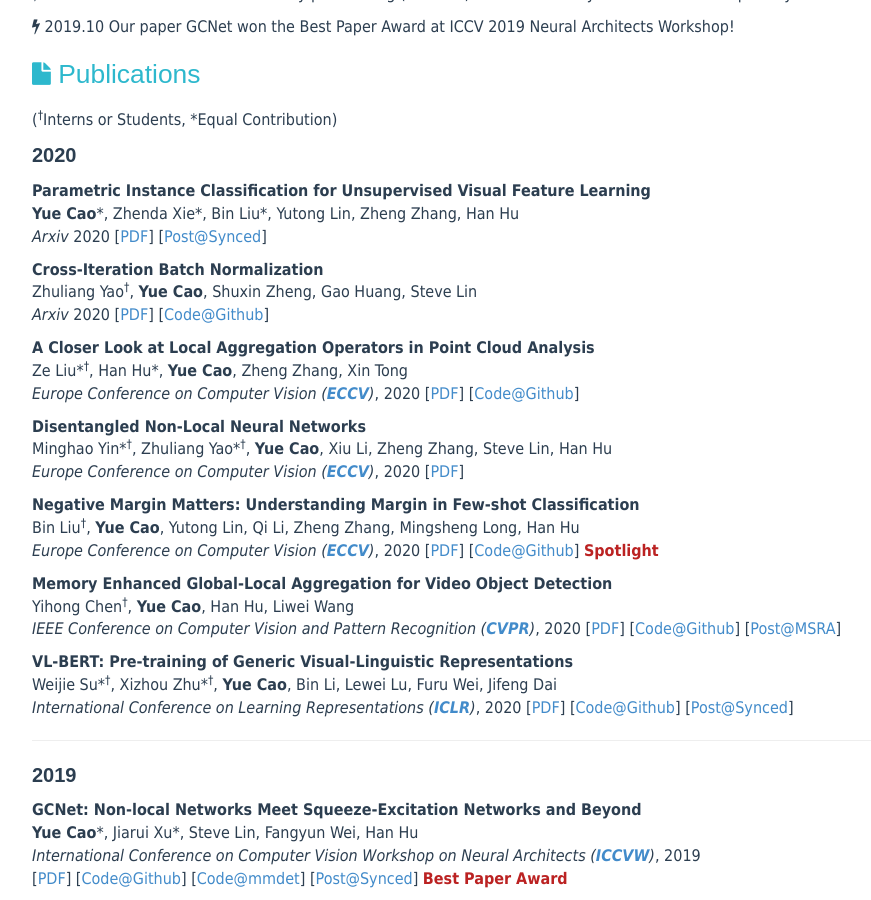
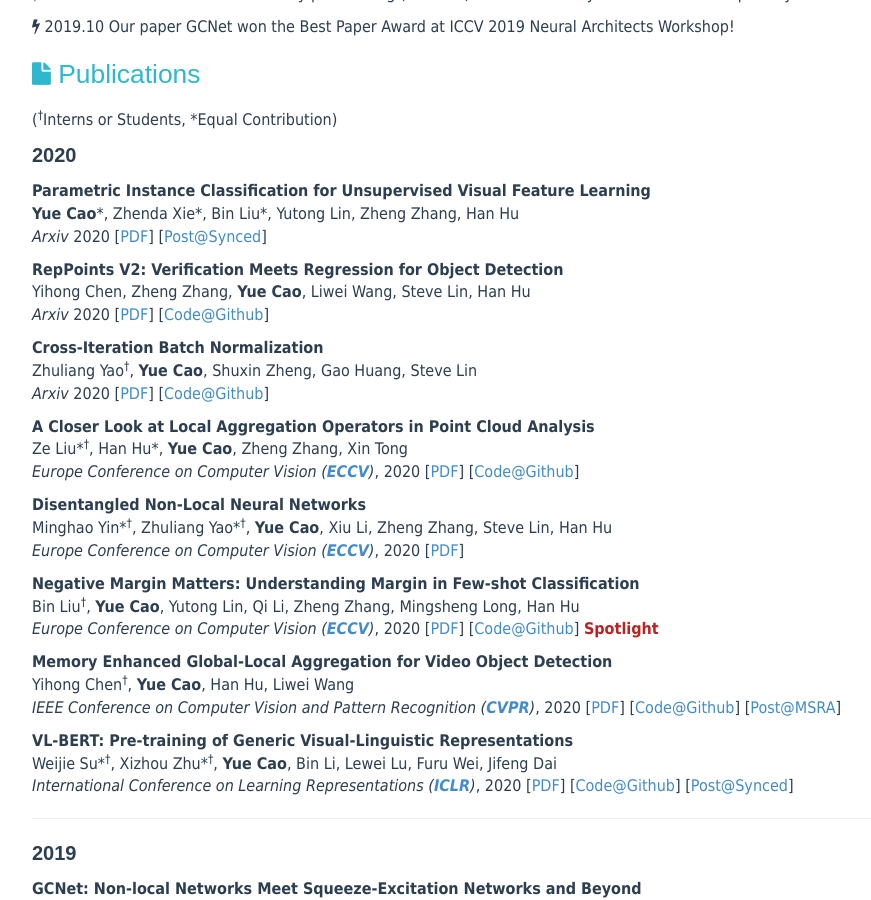
Before and after one commit to caoyue10/caoyue10.github.io, a Jekyll site: the page built from index.html, in a window 1280 px wide and 900 px high, scrolled down 625 px. Shown: the whole window, without its empty margins (138-1009 px from the left). Built offline with Jekyll 4.4.1, drawn with Linux system fonts in a browser that asks for light colours; the list of posts is cut into pages by our own code.

Commit message:
Update index.html

```diff
--- a/index.html
+++ b/index.html
@@ -51,6 +51,10 @@ tagline:
 	<p><strong>Parametric Instance Classification for Unsupervised Visual Feature Learning</strong><br>
             <strong>Yue Cao</strong>*, Zhenda Xie*, Bin Liu*, Yutong Lin, Zheng Zhang, Han Hu<br>
             <em>Arxiv</em> 2020 [<a href="https://arxiv.org/abs/2006.14618">PDF</a>] [<a href="https://www.jiqizhixin.com/articles/2020-07-09-7">Post@Synced</a>]
+            </p>
+	<p><strong>RepPoints V2: Verification Meets Regression for Object Detection</strong><br>
+            Yihong Chen, Zheng Zhang, <strong>Yue Cao</strong>, Liwei Wang, Steve Lin, Han Hu<br>
+            <em>Arxiv</em> 2020 [<a href="https://arxiv.org/abs/2007.08508">PDF</a>] [<a href="https://github.com/Scalsol/RepPointsV2">Code@Github</a>]
             </p>
 	<p><strong>Cross-Iteration Batch Normalization</strong><br>
             Zhuliang Yao<sup><span>&#8224;</span></sup>, <strong>Yue Cao</strong>, Shuxin Zheng, Gao Huang, Steve Lin<br>
```
